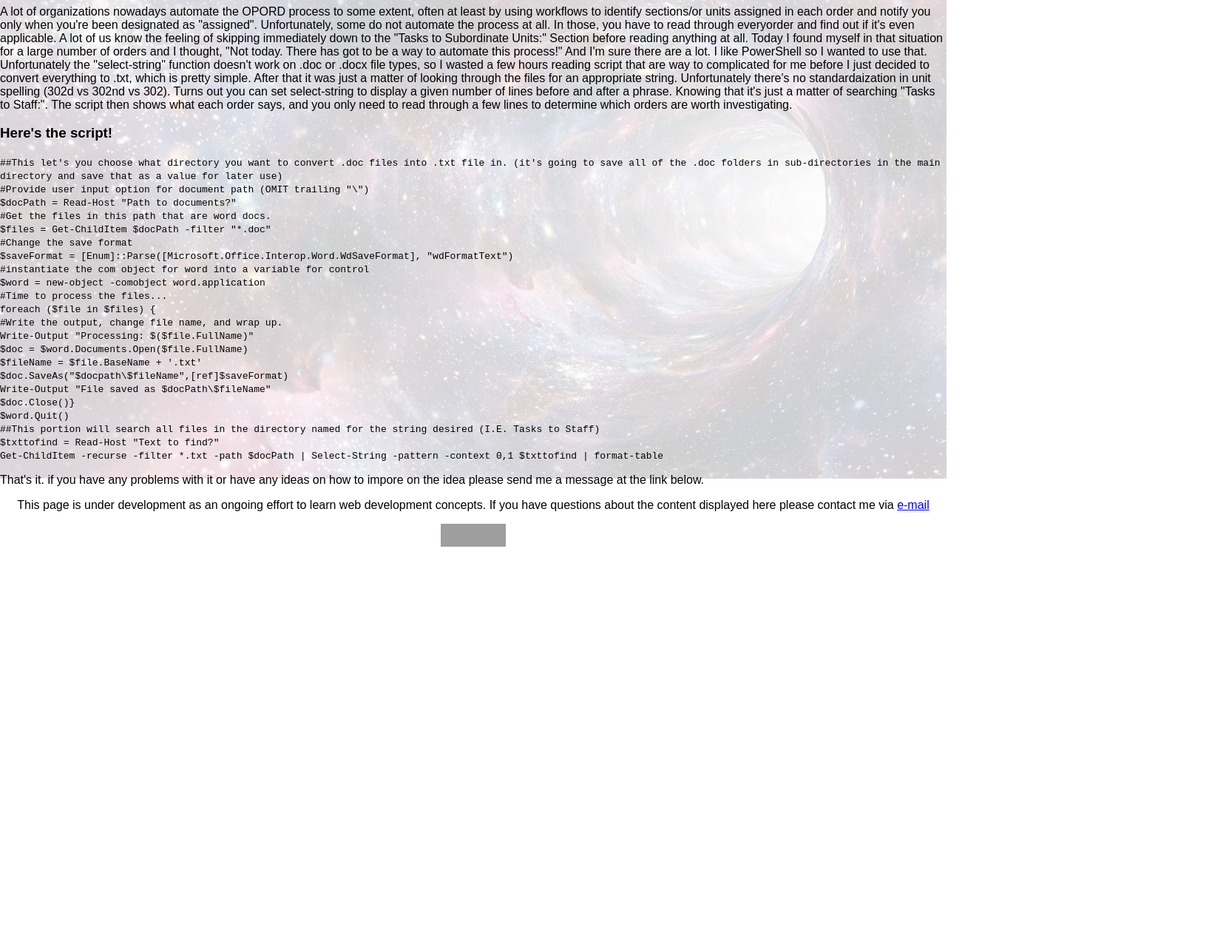
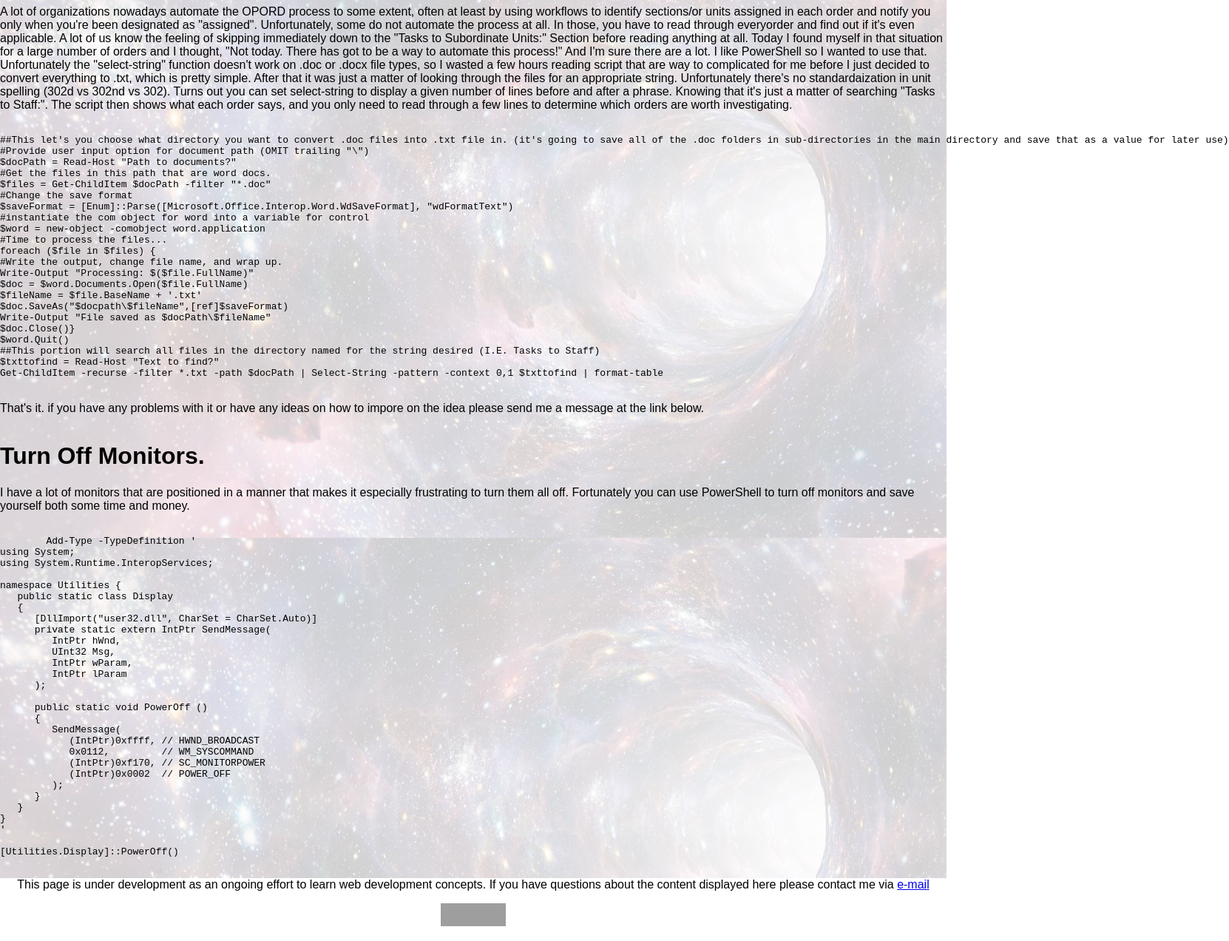
Before and after one commit to ZomboFunk/ZomboFunk.github.io, a plain HTML site: page powershell-scripts.html in a window 1280 px wide. Shown: the part 447-1719 px from the top of the page at 74% size, 1662 px wide, since content can reach past the window. Before the commit the page ends 1206 px from the top, so only its background shows below. Drawn offline with Linux system fonts and the light colour scheme; grey boxes are pictures that could not be loaded.

Commit message:
added a script in powershell page

```diff
--- a/powershell-scripts.html
+++ b/powershell-scripts.html
@@ -32,38 +32,78 @@
       </nav>
     </header>
 <div class="page-content">
-  <div>
-  <h1>PowerShell script to find a phrase in Word Documents.</h1>
+  <div class="powershell">
+  <h1>Find a phrase in Word Documents.</h1>
   <p> A lot of organizations nowadays automate the OPORD process to some extent, often at least by using workflows to identify sections/or units assigned in each order and notify you only when you're been designated as "assigned". Unfortunately, some do not automate the process at all. In those, you have to read through everyorder and find out if it's even applicable. A lot of us know the feeling of skipping immediately down to the "Tasks to Subordinate Units:" Section before reading anything at all. Today I found myself in that situation for a large number of orders and I thought, "Not today. There has got to be a way to automate this process!"
   And I'm sure there are a lot. I like PowerShell so I wanted to use that. Unfortunately the "select-string" function doesn't work on .doc or .docx file types, so I wasted a few hours reading script that are way to complicated for me before I just decided to convert everything to .txt, which is pretty simple. After that it was just a matter of looking through the files for an appropriate string. Unfortunately there's no standardaization in unit spelling (302d vs 302nd vs 302). Turns out you can set select-string to display a given number of lines before and after a phrase. Knowing that it's just a matter of searching "Tasks to Staff:". The script then shows what each order says, and you only need to read through a few lines to determine which orders are worth investigating.
   </p>
-  <h3> Here's the script!</h3>
-  <code>
-  ##This let's you choose what directory you want to convert .doc files into .txt file in. (it's going to save all of the .doc folders in sub-directories in the main directory and save that as a value for later use)
-<br>#Provide user input option for document path (OMIT trailing "\")
-<br>$docPath = Read-Host "Path to documents?"
-<br>#Get the files in this path that are word docs.
-<br>$files = Get-ChildItem $docPath -filter "*.doc"
-<br>#Change the save format
-<br>$saveFormat = [Enum]::Parse([Microsoft.Office.Interop.Word.WdSaveFormat], "wdFormatText")
-<br>#instantiate the com object for word into a variable for control
-<br>$word = new-object -comobject word.application
-<br>#Time to process the files...
-<br>foreach ($file in $files) {
-<br>#Write the output, change file name, and wrap up.
-<br>Write-Output "Processing: $($file.FullName)"
-<br>$doc = $word.Documents.Open($file.FullName)
-<br>$fileName = $file.BaseName + '.txt'
-<br>$doc.SaveAs("$docpath\$fileName",[ref]$saveFormat)
-<br>Write-Output "File saved as $docPath\$fileName"
-<br>$doc.Close()}
-<br>$word.Quit()
-<br>##This portion will search all files in the directory named for the string desired (I.E. Tasks to Staff)
-<br>$txttofind = Read-Host "Text to find?"
-<br>Get-ChildItem -recurse -filter *.txt -path $docPath | Select-String -pattern -context 0,1 $txttofind | format-table
+  <pre>
+    <code>
+##This let's you choose what directory you want to convert .doc files into .txt file in. (it's going to save all of the .doc folders in sub-directories in the main directory and save that as a value for later use)
+#Provide user input option for document path (OMIT trailing "\")
+$docPath = Read-Host "Path to documents?"
+#Get the files in this path that are word docs.
+$files = Get-ChildItem $docPath -filter "*.doc"
+#Change the save format
+$saveFormat = [Enum]::Parse([Microsoft.Office.Interop.Word.WdSaveFormat], "wdFormatText")
+#instantiate the com object for word into a variable for control
+$word = new-object -comobject word.application
+#Time to process the files...
+foreach ($file in $files) {
+#Write the output, change file name, and wrap up.
+Write-Output "Processing: $($file.FullName)"
+$doc = $word.Documents.Open($file.FullName)
+$fileName = $file.BaseName + '.txt'
+$doc.SaveAs("$docpath\$fileName",[ref]$saveFormat)
+Write-Output "File saved as $docPath\$fileName"
+$doc.Close()}
+$word.Quit()
+##This portion will search all files in the directory named for the string desired (I.E. Tasks to Staff)
+$txttofind = Read-Host "Text to find?"
+Get-ChildItem -recurse -filter *.txt -path $docPath | Select-String -pattern -context 0,1 $txttofind | format-table
 </code>
+</pre>
 <p>That's it. if you have any problems with it or have any ideas on how to impore on the idea please send me a message at the link below.</p>
 </div>
+
+<div class="powershell">
+  <h1>Turn Off Monitors.</h1>
+    <p>I have a lot of monitors that are positioned in a manner that makes it especially frustrating to turn them all off. Fortunately you can use PowerShell to turn off monitors and save yourself both some time and money.</p>
+    <pre>
+      <code>
+        Add-Type -TypeDefinition '
+using System;
+using System.Runtime.InteropServices;
+
+namespace Utilities {
+   public static class Display
+   {
+      [DllImport("user32.dll", CharSet = CharSet.Auto)]
+      private static extern IntPtr SendMessage(
+         IntPtr hWnd,
+         UInt32 Msg,
+         IntPtr wParam,
+         IntPtr lParam
+      );
+
+      public static void PowerOff ()
+      {
+         SendMessage(
+            (IntPtr)0xffff, // HWND_BROADCAST
+            0x0112,         // WM_SYSCOMMAND
+            (IntPtr)0xf170, // SC_MONITORPOWER
+            (IntPtr)0x0002  // POWER_OFF
+         );
+      }
+   }
+}
+'
+
+[Utilities.Display]::PowerOff()
+</code>
+</pre>
+</div>
+
 </div>
 
     <footer>This page is under development as an ongoing effort to learn web development concepts. If you have questions about the content displayed here please contact me via <a href="mailto:cjtuck@uw.edu"> e-mail</a>
```
